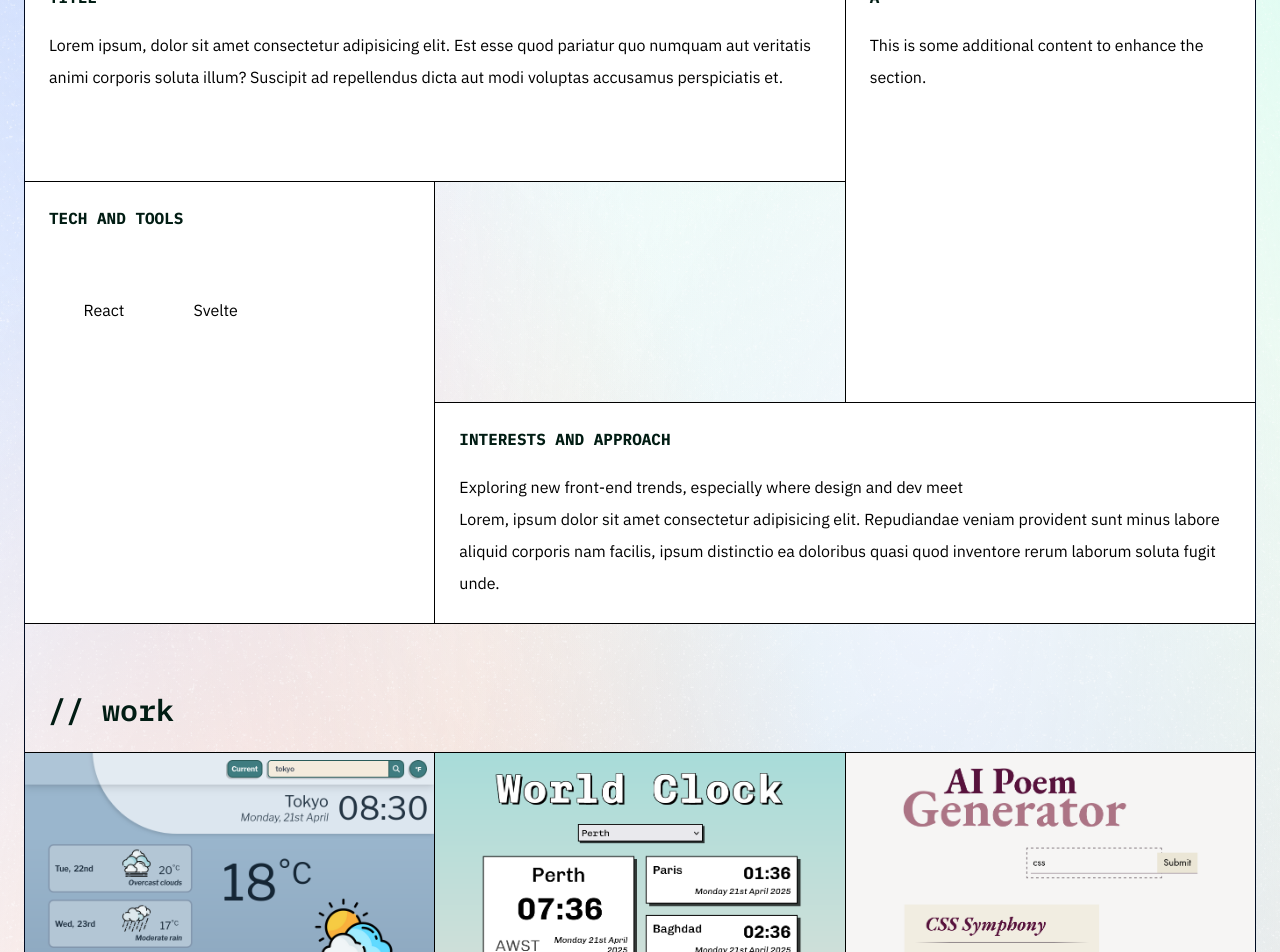
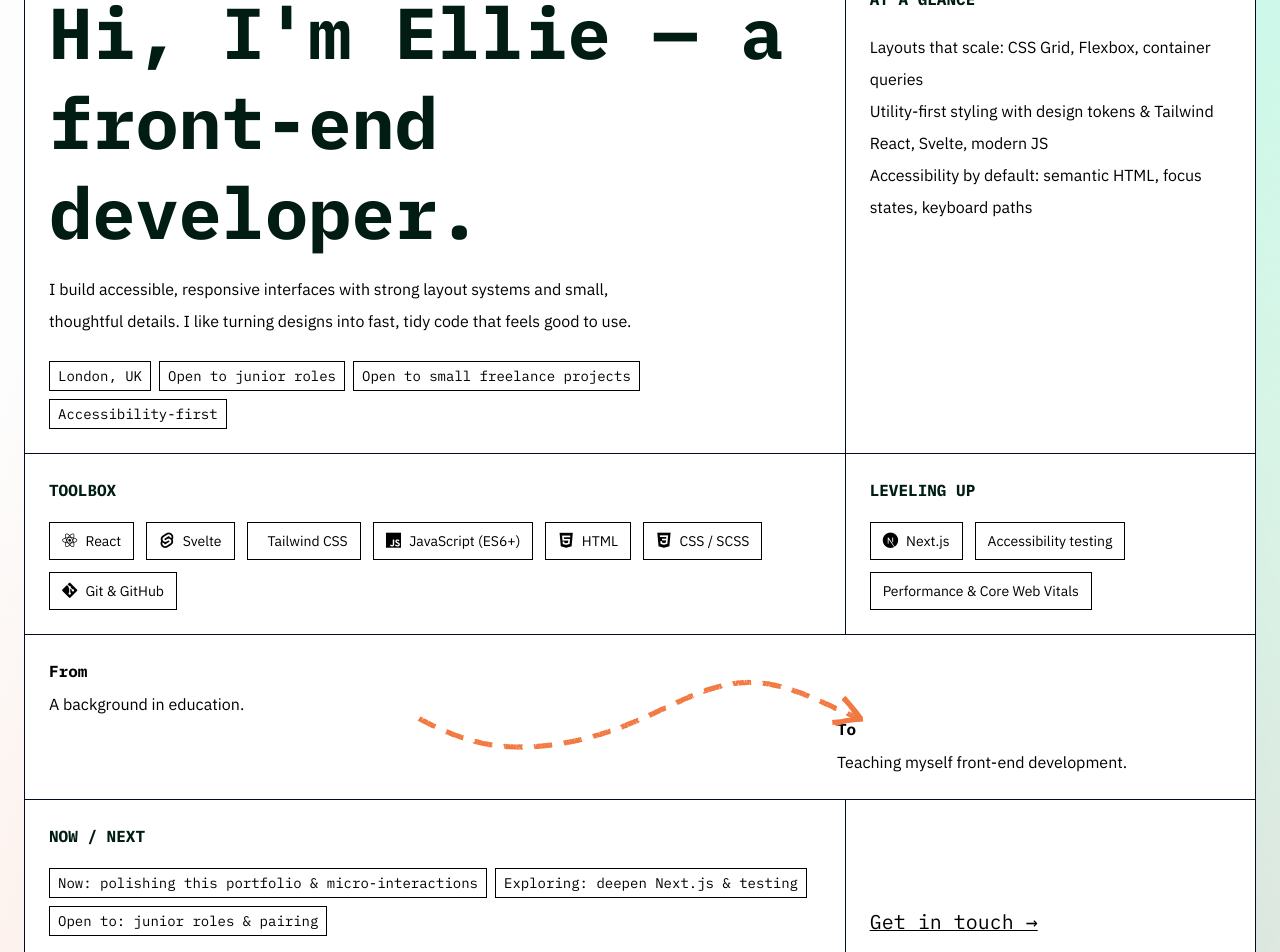
Before and after one commit to ellie-holt/portfolio, a Svelte app: page / in a window 1280 px wide. Shown: the part 960-1912 px from the top of the page. Built offline with nearby package versions, Linux system fonts and the light colour scheme.

Commit message:
Create about component with props for content and new rough arrow component

```diff
--- a/src/App.svelte
+++ b/src/App.svelte
@@ -90,31 +90,6 @@
 </div>
 
 <style>
-  :root {
-    --gradient: radial-gradient(
-        at 26% 90%,
-        hsla(18, 100%, 76%, 0.64) 0px,
-        transparent 50%
-      ),
-      radial-gradient(at 73% 92%, hsla(221, 86%, 88%, 1) 0px, transparent 50%),
-      radial-gradient(at 73% 42%, hsla(0, 0%, 100%, 1) 0px, transparent 50%),
-      radial-gradient(at 92% 7%, hsla(160, 88%, 86%, 1) 0px, transparent 50%),
-      radial-gradient(at 43% 2%, hsla(0, 0%, 100%, 1) 0px, transparent 50%),
-      radial-gradient(at 84% 67%, hsla(18, 100%, 87%, 1) 0px, transparent 50%),
-      radial-gradient(at 13% 62%, hsla(0, 0%, 100%, 1) 0px, transparent 50%),
-      radial-gradient(
-        at 15% 29%,
-        hsla(221, 92%, 80%, 0.69) 0px,
-        transparent 50%
-      ),
-      radial-gradient(at 9% 15%, hsla(0, 0%, 100%, 1) 0px, transparent 50%),
-      radial-gradient(
-        at 61% 53%,
-        hsla(159, 86%, 74%, 0.78) 0px,
-        transparent 50%
-      );
-  }
-
   .grid-overlay {
     background-image: linear-gradient(
         rgba(167, 192, 205, 0.6) 1px,
--- a/src/components/About.svelte
+++ b/src/components/About.svelte
@@ -1,92 +1,195 @@
+<!-- FILE: src/components/About.svelte -->
+<script lang="js">
+  // Edit these strings/arrays only — the layout renders from this content.
+  import RoughArrow from "./RoughArrow.svelte";
+  import RoughJourneyArrow from "./RoughJourneyArrow.svelte";
+  const content = {
+    headline: "Hi, I'm Ellie — a front-end developer.",
+    subline:
+      "I build accessible, responsive interfaces with strong layout systems and small, thoughtful details. I like turning designs into fast, tidy code that feels good to use.",
+    chips: [
+      "London, UK",
+      "Open to junior roles",
+      "Open to small freelance projects",
+      "Accessibility-first",
+    ],
+    atAGlance: [
+      "Layouts that scale: CSS Grid, Flexbox, container queries",
+      "Utility-first styling with design tokens & Tailwind",
+      "React, Svelte, modern JS",
+      "Accessibility by default: semantic HTML, focus states, keyboard paths",
+    ],
+    tools: [
+      { icon: "devicon-react-original", label: "React" },
+      { icon: "devicon-svelte-plain", label: "Svelte" },
+      { icon: "devicon-tailwindcss-original", label: "Tailwind CSS" },
+      { icon: "devicon-javascript-plain", label: "JavaScript (ES6+)" },
+      { icon: "devicon-html5-plain", label: "HTML" },
+      { icon: "devicon-css3-plain", label: "CSS / SCSS" },
+      { icon: "devicon-git-plain", label: "Git & GitHub" },
+    ],
+    learning: [
+      { icon: "devicon-nextjs-original", label: "Next.js" },
+      { icon: "", label: "Accessibility testing" },
+      { icon: "", label: "Performance & Core Web Vitals" },
+    ],
+    story: {
+      photoAlt: "Ellie Holt portrait",
+      caption: "Hi 👋",
+      from: "A background in education.",
+      to: "Teaching myself front-end development.",
+    },
+    nowNext: [
+      "Now: polishing this portfolio & micro-interactions",
+      "Exploring: deepen Next.js & testing",
+      "Open to: junior roles & pairing",
+    ],
+    ctaText: "Get in touch →",
+    ctaHref: "#contact",
+  };
+</script>
+
 <section
   id="about"
-  class="flex flex-col mx-2.5 xs:mx-5 md:mx-6 lg:mx-6 xl:mx-6 scroll-m-15 3xs:scroll-m-14 2xs:scroll-m-0 pb-[1px]"
+  class="mx-2.5 xs:mx-5 md:mx-6 lg:mx-6 xl:mx-6 scroll-m-15 3xs:scroll-m-14 2xs:scroll-m-0"
 >
-  <div
-    class="h-[calc(var(--spacing-banner)_*_2)] bg-tangerine-100 flex items-end"
-  >
+  <div class="h-[calc(var(--spacing-banner)_*_2)] bg-tang-100 flex items-end">
     <h3 class="md:py-4 py-3 px-6 md:text-3xl text-2xl font-semibold">
       // about
     </h3>
   </div>
+
   <div
-    class="grid grid-cols-3 grid-rows-3 gap-[1px] pt-[1px] px-[1px] about-content"
+    class="divider divider-rail divider-gap grid grid-cols-1 md:grid-cols-6"
+    style="--thick:1px; --line:var(--color-azure-ink); --item-bg:#fff;"
   >
-    <!-- opening paragraph -->
-    <div
-      class="col-start-1 row-start-1 col-end-3 bg-white shadow-border px-6 py-6"
-    >
-      <h4 class="pb-3">Title</h4>
-      <p class="leading-loose">
-        Lorem ipsum, dolor sit amet consectetur adipisicing elit. Est esse quod
-        pariatur quo numquam aut veritatis animi corporis soluta illum? Suscipit
-        ad repellendus dicta aut modi voluptas accusamus perspiciatis et.
-      </p>
-    </div>
+    <!-- Intro -->
+    <section class="md:col-span-4 px-6 py-6">
+      <h2
+        class="font-mono font-bold text-aquamarine-ink leading-tight text-[10vw] 3xs:text-[9vw] 2xs:text-[7.5vw] md:text-[4.25rem] xl:text-[4.5rem]"
+      >
+        {content.headline}
+      </h2>
+      <p class="leading-loose mt-4 text-balance">{content.subline}</p>
+      <div class="mt-6 flex flex-wrap gap-2 text-sm">
+        {#each content.chips as chip}
+          <span class="px-2 py-1 border border-black bg-white font-mono"
+            >{chip}</span
+          >
+        {/each}
+      </div>
+    </section>
 
-    <div
-      class="col-start-3 row-start-1 row-end-3 bg-white shadow-border px-6 py-6"
-    >
-      <h4 class="pb-3">A</h4>
-      <p class="leading-loose">
-        This is some additional content to enhance the section.
-      </p>
-    </div>
-    <!-- tech list -->
-    <div
-      class="col-start-1 col-end-2 row-start-2 row-end-4 bg-white shadow-border px-6 py-6"
-    >
-      <h4 class="pb-3">Tech and tools</h4>
-      <div class="flex flex-col justify-center gap-6">
-        <!-- <ul class="flex justify-around">
-          <li class="relative group">HTML</li>
-          <ul>
-            <li>Semantic markup</li>
-            <li>ARIA roles and keyboard navigation</li>
-            <li>Accessible forms and validation</li>
-          </ul>
-          <li class="relative group">CSS</li>
-          <ul>
-            <li>Responsive design</li>
-            <li>CSS Grid and Flexbox</li>
-            <li>Animations and transitions</li>
-            <li>CSS variables and theming/dark mode</li>
-          </ul>
-          <li class="relative group">JavaScript</li>
-          <ul>
-            <li>DOM manipulation and event handling</li>
-            <li>Async JavaScript and APIs</li>
-          </ul>
-        </ul> -->
-        <br />
-        <ul class="flex justify-around">
-          <li class="relative group">React</li>
-          <li class="relative group">Svelte</li>
-          <li class="relative group"></li>
-          <li class="relative group"></li>
-        </ul>
-        <ul class="flex justify-around"></ul>
+    <!-- At a glance -->
+    <aside class="md:col-span-2 px-6 py-6">
+      <h4 class="pb-3">At a glance</h4>
+      <ul class="leading-loose">
+        {#each content.atAGlance as line}
+          <li>{line}</li>
+        {/each}
+      </ul>
+    </aside>
+
+    <!-- Tools -->
+    <section class="md:col-span-4 px-6 py-6">
+      <h4 class="pb-3">Toolbox</h4>
+      <ul class="flex flex-wrap gap-3 text-sm">
+        {#each content.tools as item}
+          <li
+            class="inline-flex items-center gap-2 px-3 py-2 border border-black"
+          >
+            {#if item.icon}
+              <i class={item.icon} aria-hidden="true"></i>
+            {/if}
+            <span>{item.label}</span>
+          </li>
+        {/each}
+      </ul>
+    </section>
+
+    <!-- Learning -->
+    <section class="md:col-span-2 px-6 py-6">
+      <h4 class="pb-3">Leveling up</h4>
+      <ul class="flex flex-wrap gap-3 text-sm">
+        {#each content.learning as item}
+          <li
+            class="inline-flex items-center gap-2 px-3 py-2 border border-black"
+          >
+            {#if item.icon}
+              <i class={item.icon} aria-hidden="true"></i>
+            {/if}
+            <span>{item.label}</span>
+          </li>
+        {/each}
+      </ul>
+    </section>
+
+    <!-- Story -->
+    <section class="md:col-span-6">
+      <div
+        class="divider divider-gap relative grid grid-cols-1 md:grid-cols-6"
+        style="--thick:1px; --line:var(--color-azure-ink); --item-bg:#fff;"
+      >
+        <article
+          class="px-6 py-6 relative z-10 bg-white md:col-start-1 md:col-span-full flex flex-col"
+        >
+          <!-- From -->
+          <div class="self-start flex-1 w-1/2 md:w-1/3">
+            <h5 class="font-mono font-bold mb-2">From</h5>
+            <p class="leading-relaxed">{content.story.from}</p>
+          </div>
+
+          <!-- Arrow -->
+          <RoughJourneyArrow
+            class="absolute top-1/2 left-1/2 -translate-y-1/2 -translate-x-1/2 -6 sm:h-20 h-30 w-80 md:w-90 lg:w-100 xl:w-120"
+            wiggles={1}
+            amplitude={0.4}
+            stroke="#f27941"
+            strokeWidth={5}
+            dash={18}
+            gap={12}
+            headLen={28}
+          />
+
+          <!-- To -->
+          <div class="self-end w-1/2 md:w-1/3">
+            <h5 class="font-mono font-bold mb-2">To</h5>
+            <p class="leading-relaxed">{content.story.to}</p>
+          </div>
+        </article>
       </div>
-    </div>
-    <!-- interests and approach -->
-    <div
-      class="flex-1 row-start-3 col-start-2 col-end-4 bg-white shadow-border px-6 py-6"
-    >
-      <h4 class="pb-3">Interests and approach</h4>
-      <ul class="leading-loose">
-        <li>
-          Exploring new front-end trends, especially where design and dev meet
-        </li>
-        <li>
-          Lorem, ipsum dolor sit amet consectetur adipisicing elit. Repudiandae
-          veniam provident sunt minus labore aliquid corporis nam facilis, ipsum
-          distinctio ea doloribus quasi quod inventore rerum laborum soluta
-          fugit unde.
-        </li>
-      </ul>
-    </div>
+    </section>
+
+    <!-- Now / Next -->
+    <section class="md:col-span-4 px-6 py-6">
+      <h4 class="pb-3">Now / Next</h4>
+      <div class="flex flex-wrap gap-2 text-sm">
+        {#each content.nowNext as line}
+          <span class="px-2 py-1 border border-black bg-white font-mono"
+            >{line}</span
+          >
+        {/each}
+      </div>
+    </section>
+
+    <!-- CTA -->
+    <aside class="md:col-span-2 px-6 py-6 flex items-end">
+      <a
+        href={content.ctaHref}
+        class="underline decoration-1 hover:decoration-transparent transition-all font-mono text-xl"
+        >{content.ctaText}</a
+      >
+    </aside>
   </div>
 </section>
 
 <style>
+  i[class^="devicon-"],
+  i[class*=" devicon-"] {
+    font-size: 1.1em;
+    line-height: 1;
+  }
+  .text-balance {
+    text-wrap: balance;
+  }
 </style>
--- a/src/components/BackgroundLayer.svelte
+++ b/src/components/BackgroundLayer.svelte
@@ -1,45 +1,31 @@
 <script>
   let {
-    baseColor = "var(--color-tangerine-100)",
-    gradientVar = "--gradient",
-    mixBlendModeNoise = "plus-lighten",
-    noiseFile = "file(13).png",
-    noiseOpacity = 1,
-    colorOverlay = "var(--color-azure-600)",
-    mixBlendModeColor = "screen",
+    baseColor = "#fff",
+    gradientVar = "--bg-mesh-soft",
+    noise = true,
+    overlayColor = "transparent",
+    overlayBlend = "normal",
   } = $props();
 </script>
 
-<div class="absolute inset-0 -z-10" style={`background-color: ${baseColor};`}>
-  <!-- gradient layer-->
+<div class="absolute inset-0 -z-10" style={`background-color:${baseColor};`}>
+  <!-- Mesh gradient layer -->
   <div
     class="absolute inset-0 z-0"
-    style={`
-      background-image: var(${gradientVar});
-      background-size: cover;
-      background-repeat: no-repeat;
-      background-position: center;
-    `}
+    style={`background-image: var(${gradientVar});
+    background-size: cover; background-repeat: no-repeat;`}
   ></div>
 
-  <!-- noise layer -->
-  <div
-    class="absolute inset-0 z-10 pointer-events-none"
-    style={`
-    background-image: url('src/assets/${noiseFile}');
-    mix-blend-mode: ${mixBlendModeNoise};
-    background-size: 800px 800px;
-    background-repeat: repeat;
-    opacity: ${noiseOpacity};
-  `}
-  ></div>
+  <!-- Noise layer -->
+  {#if noise}
+    <div class="absolute inset-0 z-10 pointer-events-none bg-noise"></div>
+  {/if}
 
-  <!-- color overlay -->
-  <div
-    class="absolute inset-0 z-15 pointer-events-none"
-    style={`
-    background-color: ${colorOverlay};
-    mix-blend-mode: ${mixBlendModeColor};
-  `}
-  ></div>
+  <!-- Colour overlay -->
+  {#if overlayColor !== "transparent"}
+    <div
+      class="absolute inset-0 z-20 pointer-events-none"
+      style={`background-color:${overlayColor};mix-blend-mode:${overlayBlend};`}
+    ></div>
+  {/if}
 </div>
--- a/src/components/Contact.svelte
+++ b/src/components/Contact.svelte
@@ -56,7 +56,7 @@
       >
         <label
           for="name"
-          class="flex items-center col-start-1 row-start-1 row-end-2 px-6 font-sans font-bold uppercase shadow-border bg-tangerine-wash xs:col-span-1 col-span-full h-form"
+          class="flex items-center col-start-1 row-start-1 row-end-2 px-6 font-sans font-bold uppercase shadow-border bg-tang-wash xs:col-span-1 col-span-full h-form"
           ><span>Name:</span></label
         >
         <input
@@ -73,7 +73,7 @@
       >
         <label
           for="email"
-          class="flex items-center col-start-1 row-start-1 px-6 font-sans font-bold uppercase shadow-border bg-tangerine-wash xs:col-span-1 col-span-full xs:row-start-2 h-form"
+          class="flex items-center col-start-1 row-start-1 px-6 font-sans font-bold uppercase shadow-border bg-tang-wash xs:col-span-1 col-span-full xs:row-start-2 h-form"
           ><span>Email:</span></label
         >
         <input
@@ -90,7 +90,7 @@
       >
         <label
           for="message"
-          class="flex items-center row-start-1 px-6 font-sans font-bold uppercase shadow-border h-form bg-tangerine-wash xs:col-span-1 col-span-full"
+          class="flex items-center row-start-1 px-6 font-sans font-bold uppercase shadow-border h-form bg-tang-wash xs:col-span-1 col-span-full"
           ><span>Message:</span></label
         >
         <textarea
--- a/src/components/HeroBanner.svelte
+++ b/src/components/HeroBanner.svelte
@@ -17,7 +17,7 @@
 
 <a href="#page-top">
   <div
-    class={`${bannerIsVisible ? "visible" : "invisible"} group flex items-center justify-between md:justify-center sm:justify-between 3xs:justify-around pt-2 pb-3 sm:pl-6 xs:pl-4 2xs:pl-6 3xs:pl-2 pl-4 sm:pr-2 xs:pr-1 3xs:pr-0 pr-1 h-banner w-full hover:bg-aquamarine-100 bg-aquamarine-wash transition-colors duration-300 ease-in-out`}
+    class={`${bannerIsVisible ? "visible" : "invisible"} group flex items-center justify-between md:justify-center sm:justify-between 3xs:justify-around pt-2 pb-3 sm:pl-6 xs:pl-4 2xs:pl-6 3xs:pl-2 pl-4 sm:pr-2 xs:pr-1 3xs:pr-0 pr-1 h-banner w-full hover:bg-aqua-100 bg-aqua-wash transition-colors duration-300 ease-in-out`}
     transition:fade|global
   >
     <h1
@@ -29,7 +29,7 @@
         class="text-xl font-medium leading-none 4xs:text-[1.35rem] 3xs:text-2xl font-mono-3 2xs:full"
       >
         <span
-          class="brackets text-tangerine-500 font-semibold relative top-[0.06em] text-[1.5em]"
+          class="brackets text-tang-500 font-semibold relative top-[0.06em] text-[1.5em]"
           >&lcub;</span
         >
 
@@ -38,7 +38,7 @@
         ></span>
 
         <span
-          class="brackets text-tangerine-500 font-semibold relative top-[0.06em] text-[1.5em]"
+          class="brackets text-tang-500 font-semibold relative top-[0.06em] text-[1.5em]"
           >&rcub;</span
         >
       </span>
--- a/src/components/Navbar.svelte
+++ b/src/components/Navbar.svelte
@@ -21,8 +21,8 @@
     <ul
       class={`${navbarIsScrolled ? "bg-white " : "bg-transparent"} relative flex gap-[1px] items-stretch justify-between w-full font-sans text-lg leading-none 2xs:w-7/12 sm:w-6/12 md:w-6/12 lg:w-4/12 sm:text-xl`}
     >
-      <NavLink text="about" link="#about" colourClass="bg-tangerine-200" />
-      <NavLink text="work" link="#work" colourClass="bg-aquamarine-200" />
+      <NavLink text="about" link="#about" colourClass="bg-tang-200" />
+      <NavLink text="work" link="#work" colourClass="bg-aqua-200" />
       <NavLink text="contact" link="#contact" colourClass="bg-azure-200" />
     </ul>
   </div>
--- /dev/null
+++ b/src/components/RoughJourneyArrow.svelte
@@ -0,0 +1,136 @@
+<script>
+  import rough from "roughjs";
+
+  let {
+    stroke = "#f27941",
+    strokeWidth = 5, // logical px
+    wiggles = 3,
+    amplitude = 0.18, // tail amplitude as fraction of height
+    dash = 18, // dash length (px in CSS pixels)
+    gap = 12, // gap length (px in CSS pixels)
+    rotation = 0,
+    headAngleDeg = 28, // arrowhead spread
+    headLen = 28, // arrowhead length (px in CSS pixels)
+    class: classes = "",
+  } = $props();
+
+  let canvas;
+  let ro; // ResizeObserver
+
+  // Split a polyline into dashed segments and draw only the "on" parts with roughjs
+  function drawDashedPolyline(rc, pts, dashPx, gapPx, options) {
+    if (pts.length < 2) return;
+    let on = true;
+    let remain = dashPx; // remaining length in current on/off phase
+    let i = 0;
+    while (i < pts.length - 1) {
+      let [x1, y1] = pts[i];
+      let [x2, y2] = pts[i + 1];
+      let dx = x2 - x1;
+      let dy = y2 - y1;
+      let segLen = Math.hypot(dx, dy);
+      if (segLen === 0) {
+        i++;
+        continue;
+      }
+      let ux = dx / segLen;
+      let uy = dy / segLen;
+      let traveled = 0;
+      while (traveled < segLen) {
+        const step = Math.min(remain, segLen - traveled);
+        const sx1 = x1 + ux * traveled;
+        const sy1 = y1 + uy * traveled;
+        const sx2 = x1 + ux * (traveled + step);
+        const sy2 = y1 + uy * (traveled + step);
+        if (on) rc.line(sx1, sy1, sx2, sy2, options);
+        traveled += step;
+        remain -= step;
+        if (remain <= 0) {
+          on = !on;
+          remain = on ? dashPx : gapPx;
+        }
+      }
+      i++;
+    }
+  }
+
+  function buildMeander(width, height, waves, ampFrac) {
+    const N = 160; // samples; higher = smoother
+    const midY = height / 2;
+    const amp = Math.max(2, ampFrac * height);
+    const left = Math.max(8, 0.04 * width);
+    const right = width - left;
+    const pts = [];
+    for (let i = 0; i < N; i++) {
+      const t = i / (N - 1);
+      const x = left + (right - left) * t;
+      const y =
+        midY +
+        amp * Math.sin(2 * Math.PI * waves * t) +
+        amp * 0.08 * Math.sin(2 * Math.PI * (waves * 2.2) * t + 0.7);
+      pts.push([x, y]);
+    }
+    return pts;
+  }
+
+  function draw() {
+    if (!canvas) return;
+    const rect = canvas.getBoundingClientRect();
+    const dpr = Math.max(1, window.devicePixelRatio || 1);
+    const cssW = Math.max(1, rect.width);
+    const cssH = Math.max(1, rect.height);
+
+    canvas.width = Math.floor(cssW * dpr);
+    canvas.height = Math.floor(cssH * dpr);
+
+    const rc = rough.canvas(canvas);
+
+    // Build the meandering tail in CSS px, then upscale for DPR
+    const ptsCss = buildMeander(cssW, cssH, wiggles, amplitude);
+    const pts = ptsCss.map(([x, y]) => [x * dpr, y * dpr]);
+
+    const opts = {
+      stroke,
+      strokeWidth: strokeWidth * dpr, // preserve visual
+      roughness: 1.1,
+      bowing: 0.8,
+    };
+
+    // Tail: dashed polyline
+    drawDashedPolyline(rc, pts, dash * dpr, gap * dpr, opts);
+
+    // Arrowhead at tail end using tangent from last segment
+    if (pts.length >= 2) {
+      const [x2, y2] = pts[pts.length - 1];
+      const [x1, y1] = pts[pts.length - 2];
+      const theta = Math.atan2(y2 - y1, x2 - x1);
+      const phi = (headAngleDeg * Math.PI) / 180;
+      const len = headLen * dpr;
+
+      const hx1 = x2 - len * Math.cos(theta - phi);
+      const hy1 = y2 - len * Math.sin(theta - phi);
+      const hx2 = x2 - len * Math.cos(theta + phi);
+      const hy2 = y2 - len * Math.sin(theta + phi);
+
+      rc.line(x2, y2, hx1, hy1, opts);
+      rc.line(x2, y2, hx2, hy2, opts);
+    }
+  }
+
+  $effect(() => {
+    if (!canvas) return;
+    draw();
+    ro?.disconnect();
+    ro = new ResizeObserver(draw);
+    ro.observe(canvas);
+    return () => ro?.disconnect();
+  });
+</script>
+
+<canvas bind:this={canvas} class={classes} aria-hidden="true"></canvas>
+
+<style>
+  canvas {
+    display: block;
+  }
+</style>
--- a/src/components/Sidebar.svelte
+++ /dev/null
@@ -1,11 +0,0 @@
-<div
-  class="fixed top-0 left-0 flex flex-col justify-end h-full p-2 border-r-4 border-black text-on-secondary-dark w-14 sidebar"
->
-  <h6>ellie holt: front-end developer</h6>
-</div>
-
-<style>
-  h6 {
-    writing-mode: vertical-rl;
-  }
-</style>
--- a/src/components/Work.svelte
+++ b/src/components/Work.svelte
@@ -9,9 +9,7 @@
   id="work"
   class="flex flex-col mx-2.5 xs:mx-5 md:mx-6 lg:mx-6 xl:mx-6 scroll-m-15 3xs:scroll-m-14 2xs:scroll-m-0 pb-[1px]"
 >
-  <div
-    class="h-[calc(var(--spacing-banner)_*_2)] bg-aquamarine-100 flex items-end"
-  >
+  <div class="h-[calc(var(--spacing-banner)_*_2)] bg-aqua-100 flex items-end">
     <h3 class="md:py-4 py-3 px-6 md:text-3xl text-2xl font-semibold">
       // work
     </h3>
```
Also changed, not shown: src/components/Footer.svelte (+4 -4 lines), src/components/Hero.svelte (+9 -5 lines).
